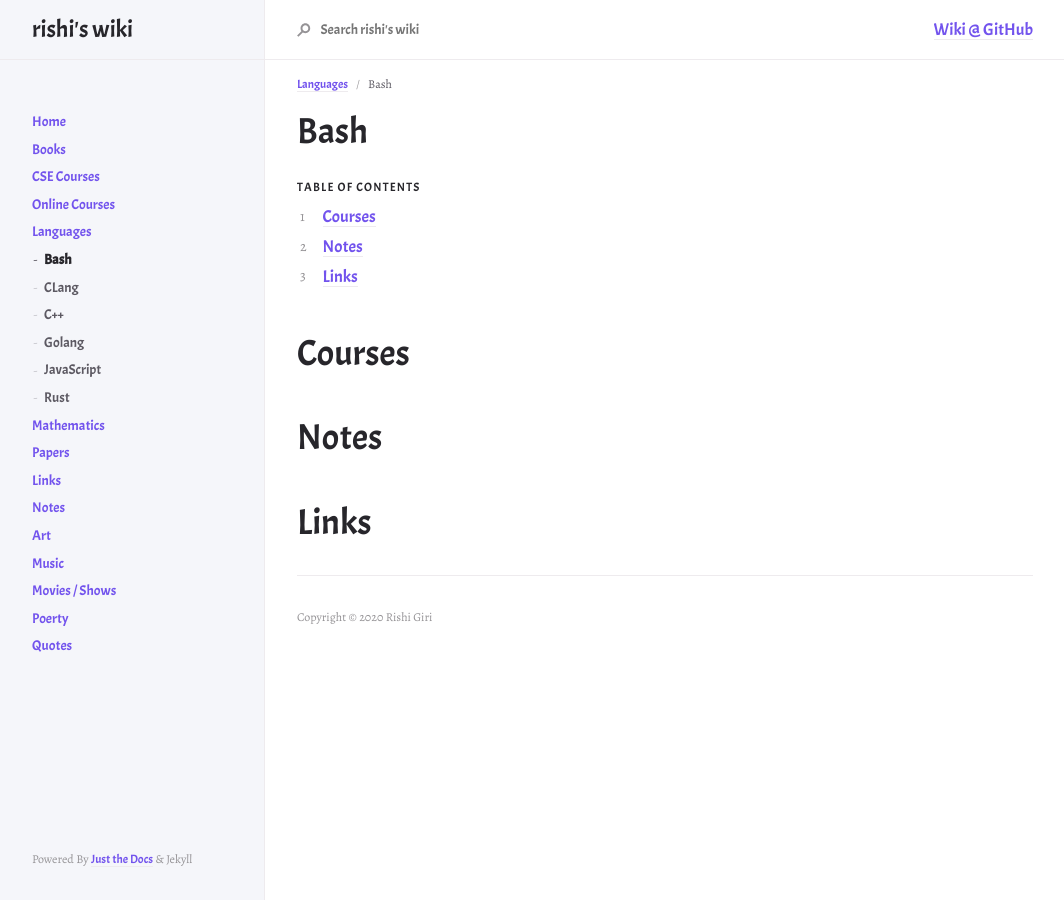
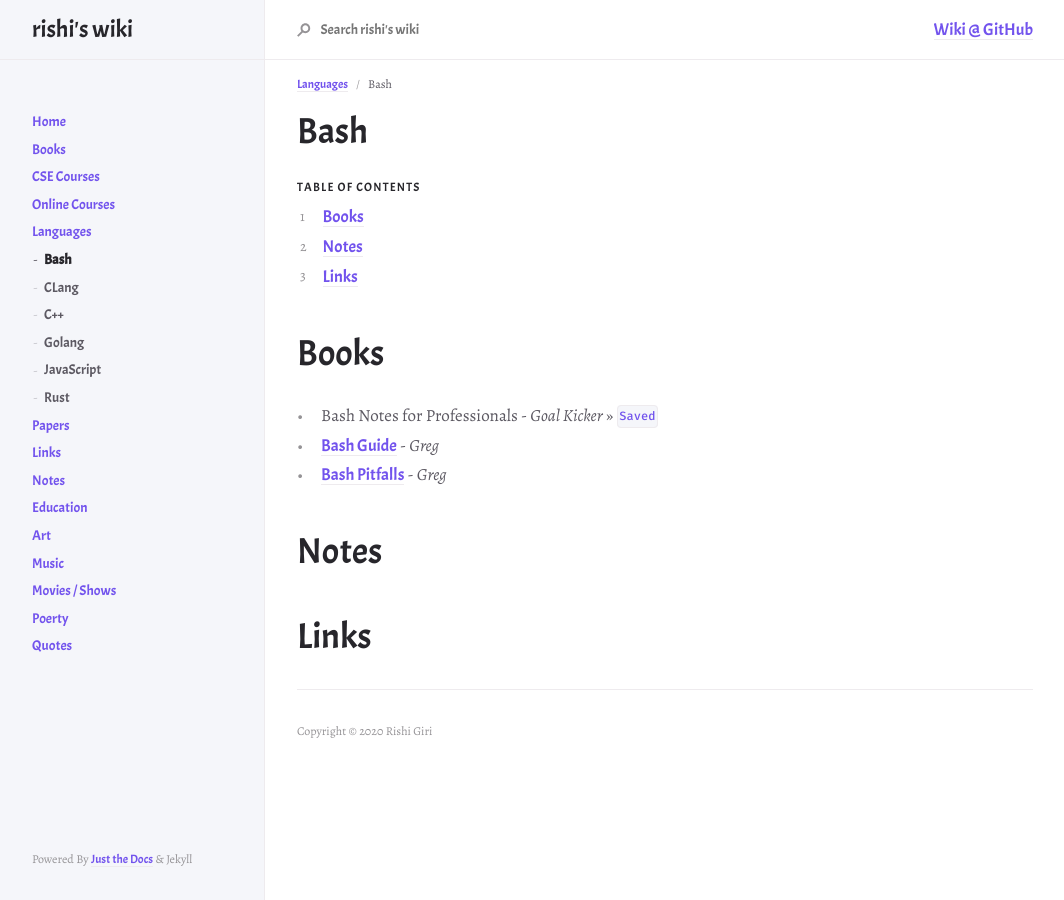
Before and after one commit to r8w/r8w, a Jekyll site: the page built from docs/languages/bash.md, in a window 1280 px wide. Shown: the whole page, without its empty margins (107-1171 px from the left). Built offline with Jekyll 4.4.1, drawn with Linux system fonts in a browser that asks for light colours; nearby versions of some CDN libraries.

Commit message:
new update

```diff
--- a/docs/languages/bash.md
+++ b/docs/languages/bash.md
@@ -14,7 +14,11 @@ nav_order: 1
 1. TOC
 {:toc}
 
-# Courses
+# Books
+
+- Bash Notes for Professionals - *Goal Kicker* >> [`Saved`](file:///media/rishi/d057170c-fade-44e6-a98a-5028064c1c84/Computer%20Science/Goalkicker%20-%20Notes/BashNotesForProfessionals.pdf)
+- [Bash Guide](http://mywiki.wooledge.org/BashGuide) - *Greg*
+- [Bash Pitfalls](http://mywiki.wooledge.org/BashPitfalls) - *Greg*
 
 # Notes
 
```
Also changed, not shown: docs/art.md (+1 -1 lines), docs/education/education.md (added, +19 -0 lines), docs/math/math.md (+1 -0 lines), docs/movies.md (+1 -1 lines), docs/music.md (+1 -1 lines), docs/poetry.md (+2 -2 lines).
